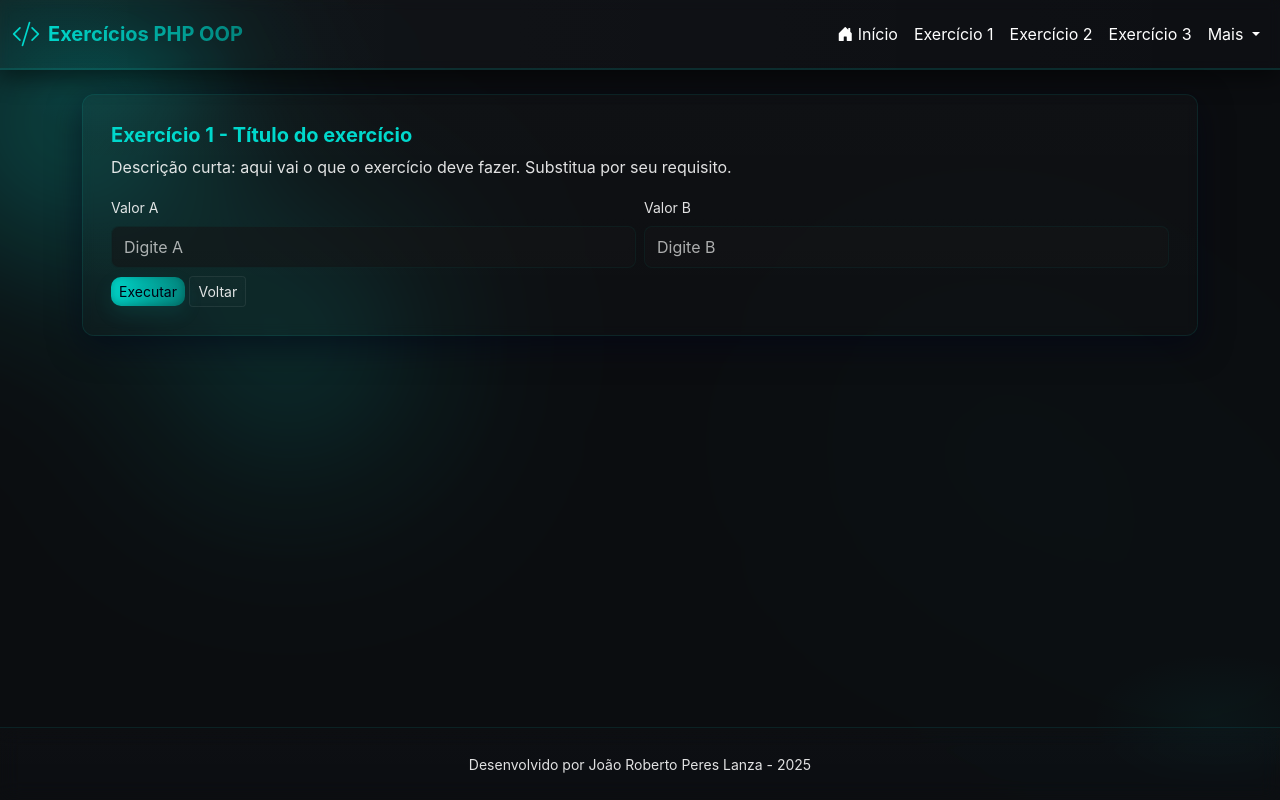
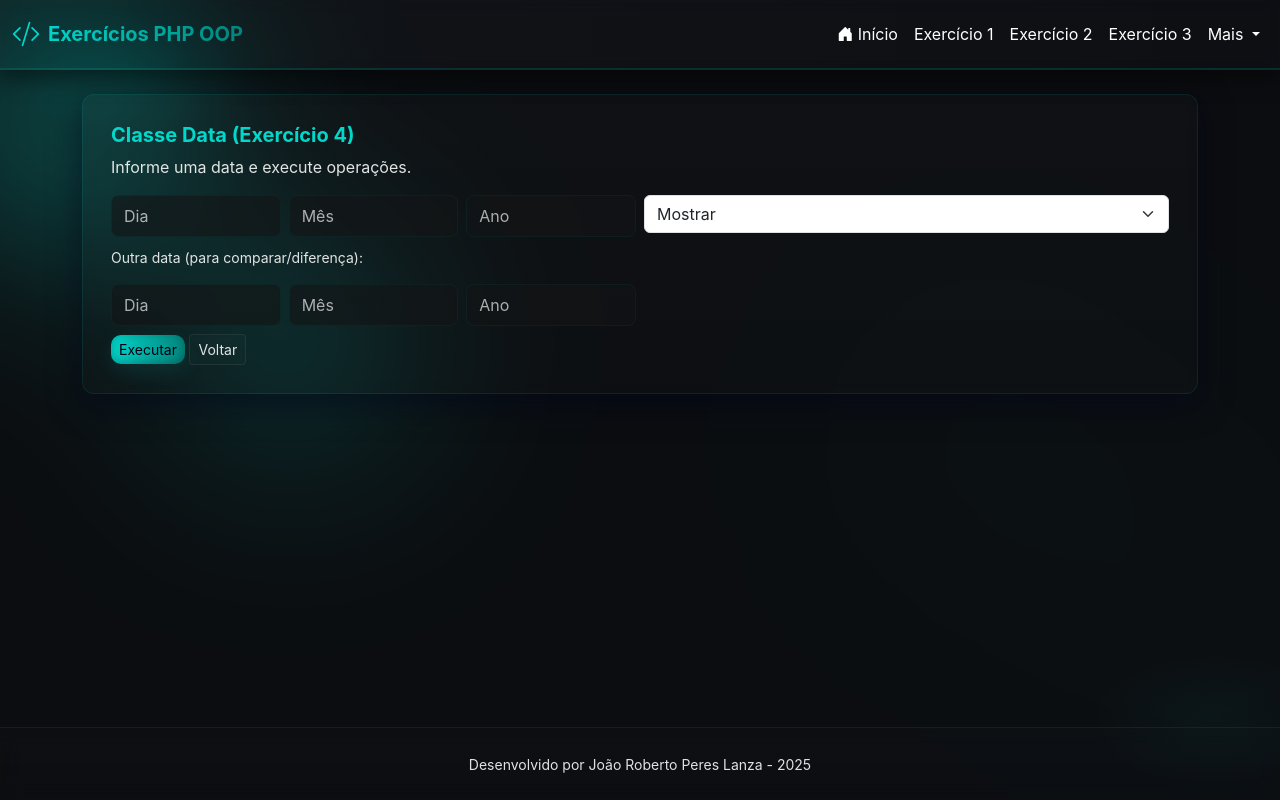
Before and after one commit to John-Roberto/lista2-programacao-web, a PHP site: page /ex04.php in a window 1280 px wide. Run offline with PHP 8.4, Linux system fonts and the light colour scheme.

Commit message:
Desenvolvido e implementado o exercício 4

```diff
--- a/ex04.php
+++ b/ex04.php
@@ -1,54 +1,131 @@
 <?php
-// ex01.php
+
 declare(strict_types=1);
-require_once __DIR__ . '/includes/Template.php';
 
-$template = new Template('Exercício 1', 'Exercícios PHP OOP');
-$template->renderHeader('Exercício 1');
+require_once __DIR__ . '/includes/Data.php';
+require_once __DIR__ . '/includes/template.php';
+
+use Exercises\Data;
+
+$template = new Template('Exercício 4 - Data', 'Exercícios PHP OOP');
+$template->renderHeader('Exercício 4 - Classe Data');
+
+$error = null;
+$message = null;
+$resultado = null;
+
+$dia = $_POST['dia'] ?? '';
+$mes = $_POST['mes'] ?? '';
+$ano = $_POST['ano'] ?? '';
+
+$acao = $_POST['acao'] ?? '';
+$outroDia = $_POST['outro_dia'] ?? '';
+$outroMes = $_POST['outro_mes'] ?? '';
+$outroAno = $_POST['outro_ano'] ?? '';
+
+if ($_SERVER['REQUEST_METHOD'] === 'POST') {
+    try {
+        $data = new Data((int)$dia, (int)$mes, (int)$ano);
+
+        switch ($acao) {
+            case 'mostrar':
+                $resultado = "Data atual: " . (string)$data;
+                break;
+
+            case 'incrementar':
+                $data->incrementarDia();
+                $resultado = "Após incrementar: " . (string)$data;
+                break;
+
+            case 'decrementar':
+                $data->decrementarDia();
+                $resultado = "Após decrementar: " . (string)$data;
+                break;
+
+            case 'bissexto':
+                $resultado = $data->isBissexto() ? "Ano bissexto." : "Ano não bissexto.";
+                break;
+
+            case 'comparar':
+                $outra = new Data((int)$outroDia, (int)$outroMes, (int)$outroAno);
+                $cmp = $data->comparar($outra);
+                if ($cmp === 0) {
+                    $resultado = "Datas iguais.";
+                } elseif ($cmp === 1) {
+                    $resultado = "Data atual é maior que a outra.";
+                } else {
+                    $resultado = "Data atual é menor que a outra.";
+                }
+                break;
+
+            case 'diferenca':
+                $outra = new Data((int)$outroDia, (int)$outroMes, (int)$outroAno);
+                $dias = $data->diferenca($outra);
+                $resultado = "Diferença de {$dias} dia(s).";
+                break;
+
+            default:
+                $error = "Ação inválida.";
+        }
+    } catch (Throwable $ex) {
+        $error = $ex->getMessage();
+    }
+}
 ?>
 
 <div class="card mb-4">
     <div class="card-body">
-        <h2 class="h5 card-title">Exercício 1 - Título do exercício</h2>
-        <p class="text-muted">Descrição curta: aqui vai o que o exercício deve fazer. Substitua por seu requisito.</p>
+        <h2 class="h5 card-title">Classe Data (Exercício 4)</h2>
+        <p class="text-muted">Informe uma data e execute operações.</p>
 
-        <!-- Área de resultado / formulário -->
-        <div class="mt-3">
-            <form method="post" class="row gy-2 gx-2 align-items-end">
-                <div class="col-12 col-md-6">
-                    <label class="form-label small text-muted">Valor A</label>
-                    <input name="a" type="text" class="form-control form-control-dark" placeholder="Digite A">
-                </div>
-                <div class="col-12 col-md-6">
-                    <label class="form-label small text-muted">Valor B</label>
-                    <input name="b" type="text" class="form-control form-control-dark" placeholder="Digite B">
-                </div>
-                <div class="col-12">
-                    <button class="btn btn-accent btn-sm">Executar</button>
-                    <a href="index.php" class="btn btn-outline-light btn-sm">Voltar</a>
-                </div>
-            </form>
-        </div>
+        <?php if ($error): ?>
+            <div class="alert alert-danger"><?= htmlspecialchars($error, ENT_QUOTES, 'UTF-8') ?></div>
+        <?php endif; ?>
 
-        <?php
-        // Exemplo simples de uso OOP: cria uma pequena classe local que processa entrada
-        if ($_SERVER['REQUEST_METHOD'] === 'POST') {
-            class Ex1Processor
-            {
-                public function sumStrings(string $a, string $b): string
-                {
-                    // exemplo: concatena com separador e mostra tipos
-                    return sprintf("A: %s | B: %s | resultado (concat): %s", $a, $b, $a . $b);
-                }
-            }
+        <?php if ($resultado): ?>
+            <div class="alert alert-info"><?= htmlspecialchars($resultado, ENT_QUOTES, 'UTF-8') ?></div>
+        <?php endif; ?>
 
-            $proc = new Ex1Processor();
-            $a = $_POST['a'] ?? '';
-            $b = $_POST['b'] ?? '';
-            $result = $proc->sumStrings((string)$a, (string)$b);
-            echo '<div class="mt-3"><pre class="p-3 bg-black text-light small" style="border:1px solid rgba(64,224,208,0.06);">' . htmlspecialchars($result) . '</pre></div>';
-        }
-        ?>
+        <form method="post" class="row g-2">
+            <div class="col-md-2">
+                <input type="text" name="dia" class="form-control form-control-dark" placeholder="Dia" value="<?= htmlspecialchars($dia, ENT_QUOTES, 'UTF-8') ?>">
+            </div>
+            <div class="col-md-2">
+                <input type="text" name="mes" class="form-control form-control-dark" placeholder="Mês" value="<?= htmlspecialchars($mes, ENT_QUOTES, 'UTF-8') ?>">
+            </div>
+            <div class="col-md-2">
+                <input type="text" name="ano" class="form-control form-control-dark" placeholder="Ano" value="<?= htmlspecialchars($ano, ENT_QUOTES, 'UTF-8') ?>">
+            </div>
+
+            <div class="col-md-6">
+                <select name="acao" class="form-select form-select-dark">
+                    <option value="mostrar">Mostrar</option>
+                    <option value="incrementar">Incrementar dia</option>
+                    <option value="decrementar">Decrementar dia</option>
+                    <option value="bissexto">Verificar bissexto</option>
+                    <option value="comparar">Comparar com outra</option>
+                    <option value="diferenca">Diferença entre datas</option>
+                </select>
+            </div>
+
+            <div class="col-md-12">
+                <label class="form-label small text-muted">Outra data (para comparar/diferença):</label>
+            </div>
+            <div class="col-md-2">
+                <input type="text" name="outro_dia" class="form-control form-control-dark" placeholder="Dia" value="<?= htmlspecialchars($outroDia, ENT_QUOTES, 'UTF-8') ?>">
+            </div>
+            <div class="col-md-2">
+                <input type="text" name="outro_mes" class="form-control form-control-dark" placeholder="Mês" value="<?= htmlspecialchars($outroMes, ENT_QUOTES, 'UTF-8') ?>">
+            </div>
+            <div class="col-md-2">
+                <input type="text" name="outro_ano" class="form-control form-control-dark" placeholder="Ano" value="<?= htmlspecialchars($outroAno, ENT_QUOTES, 'UTF-8') ?>">
+            </div>
+
+            <div class="col-md-12 mt-2">
+                <button class="btn btn-accent btn-sm">Executar</button>
+                <a href="index.php" class="btn btn-outline-light btn-sm">Voltar</a>
+            </div>
+        </form>
     </div>
 </div>
 
--- /dev/null
+++ b/includes/Data.php
@@ -0,0 +1,115 @@
+<?php
+
+declare(strict_types=1);
+
+namespace Exercises;
+
+use DateTime;
+use DateInterval;
+use Exception;
+
+/**
+ * Classe Data
+ *
+ * - Atributos: dia, mes, ano (int)
+ * - Dois construtores: um com zeros (default), outro com parâmetros
+ * - Métodos gets/sets para cada atributo
+ * - incrementarDia(): avança para o próximo dia
+ * - decrementarDia(): retrocede um dia
+ * - __toString(): retorna dd/mm/aaaa
+ * - isBissexto(): bool
+ * - diferenca(Data $outra): int (diferença em dias)
+ * - comparar(Data $outra): int (0, 1, -1)
+ */
+final class Data
+{
+    private int $dia;
+    private int $mes;
+    private int $ano;
+
+    public function __construct(int $dia = 0, int $mes = 0, int $ano = 0)
+    {
+        $this->dia = $dia;
+        $this->mes = $mes;
+        $this->ano = $ano;
+    }
+
+    public function getDia(): int
+    {
+        return $this->dia;
+    }
+    public function getMes(): int
+    {
+        return $this->mes;
+    }
+    public function getAno(): int
+    {
+        return $this->ano;
+    }
+
+    public function setDia(int $dia): void
+    {
+        $this->dia = $dia;
+    }
+    public function setMes(int $mes): void
+    {
+        $this->mes = $mes;
+    }
+    public function setAno(int $ano): void
+    {
+        $this->ano = $ano;
+    }
+
+    private function toDateTime(): DateTime
+    {
+        return new DateTime(sprintf('%04d-%02d-%02d', $this->ano, $this->mes, $this->dia));
+    }
+
+    public function incrementarDia(): void
+    {
+        $dt = $this->toDateTime();
+        $dt->add(new DateInterval('P1D'));
+        $this->atualizarDeDateTime($dt);
+    }
+
+    public function decrementarDia(): void
+    {
+        $dt = $this->toDateTime();
+        $dt->sub(new DateInterval('P1D'));
+        $this->atualizarDeDateTime($dt);
+    }
+
+    private function atualizarDeDateTime(DateTime $dt): void
+    {
+        $this->ano = (int)$dt->format('Y');
+        $this->mes = (int)$dt->format('m');
+        $this->dia = (int)$dt->format('d');
+    }
+
+    public function __toString(): string
+    {
+        return sprintf('%02d/%02d/%04d', $this->dia, $this->mes, $this->ano);
+    }
+
+    public function isBissexto(): bool
+    {
+        $ano = $this->ano;
+        return ($ano % 400 === 0) || ($ano % 4 === 0 && $ano % 100 !== 0);
+    }
+
+    public function diferenca(Data $outra): int
+    {
+        $d1 = $this->toDateTime();
+        $d2 = $outra->toDateTime();
+        return (int)$d1->diff($d2)->format('%r%a'); // dias com sinal
+    }
+
+    public function comparar(Data $outra): int
+    {
+        $d1 = $this->toDateTime();
+        $d2 = $outra->toDateTime();
+
+        if ($d1 == $d2) return 0;
+        return ($d1 > $d2) ? 1 : -1;
+    }
+}
--- a/index.php
+++ b/index.php
@@ -21,7 +21,7 @@ $template->renderHeader('Início');
         ['file' => 'ex01.php', 'title' => 'Exercício 1', 'desc' => 'Retângulo - cálculo de área, perímetro e verificação de quadrado.'],
         ['file' => 'ex02.php', 'title' => 'Exercício 2', 'desc' => 'Calculadora - operações aritméticas, funções e desfazer última operação.'],
         ['file' => 'ex03.php', 'title' => 'Exercício 3', 'desc' => 'Carro - simula consumo (km/l), abastecimento e dirigir (reduz combustível).'],
-        ['file' => 'ex04.php', 'title' => 'Exercício 4', 'desc' => 'Placeholder - lógica do exercício 4.'],
+        ['file' => 'ex04.php', 'title' => 'Exercício 4', 'desc' => 'Data - manipulação de datas, incremento/decremento, comparação e cálculo de diferença.'],
         ['file' => 'ex05.php', 'title' => 'Exercício 5', 'desc' => 'Placeholder - lógica do exercício 5.'],
     ];
 
```
Also changed, not shown: includes/Ex1Processor.php (deleted, +0 -12 lines).
